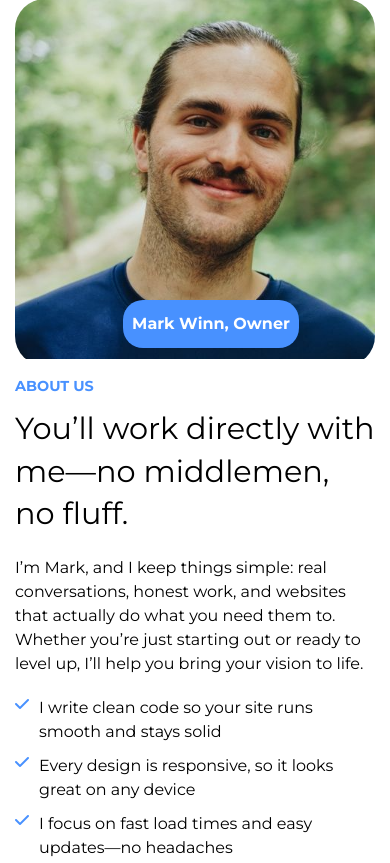
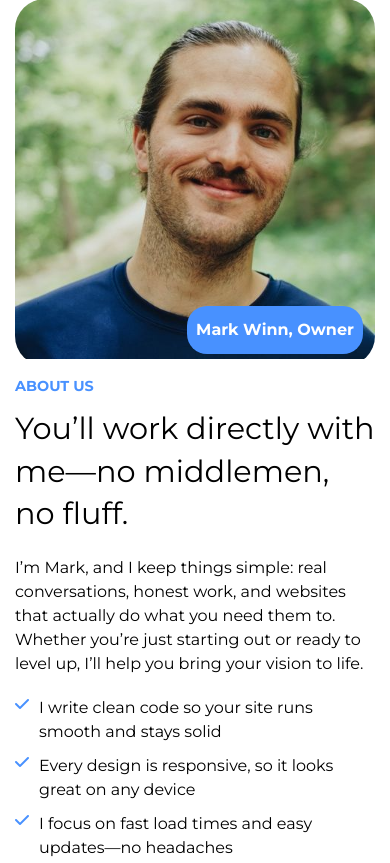
Before and after one commit to mwinn616/markwinndesigns, a plain HTML site: page index.html in a window 390 px wide. Shown: the part 1977-2840 px from the top of the page. Drawn offline with Linux system fonts and the light colour scheme.

Commit message:
fixed name tag on portrait image

```diff
--- a/css/styles.css
+++ b/css/styles.css
@@ -751,7 +751,7 @@ transition: 0.3s;
 }
 
 .team .content-text {
-    width: 100%
+    width: 100%;
 }
 
 
@@ -806,25 +806,7 @@ transition: 0.3s;
 }
 
 .portrait-container {
-
     width: 100%;
 }
 
-.name-tag {
-    height: 3em;
-    width: 11em;
-    background-color: var(--primary-color);
-    color: white;
-    display: flex;
-    justify-content: center;
-    align-items: center;
-    border-radius: 20px;
-    text-align: center;
-    position: absolute;
-    left: 30%;
-    bottom: 5%;
-
 }
-
-
-}
```
